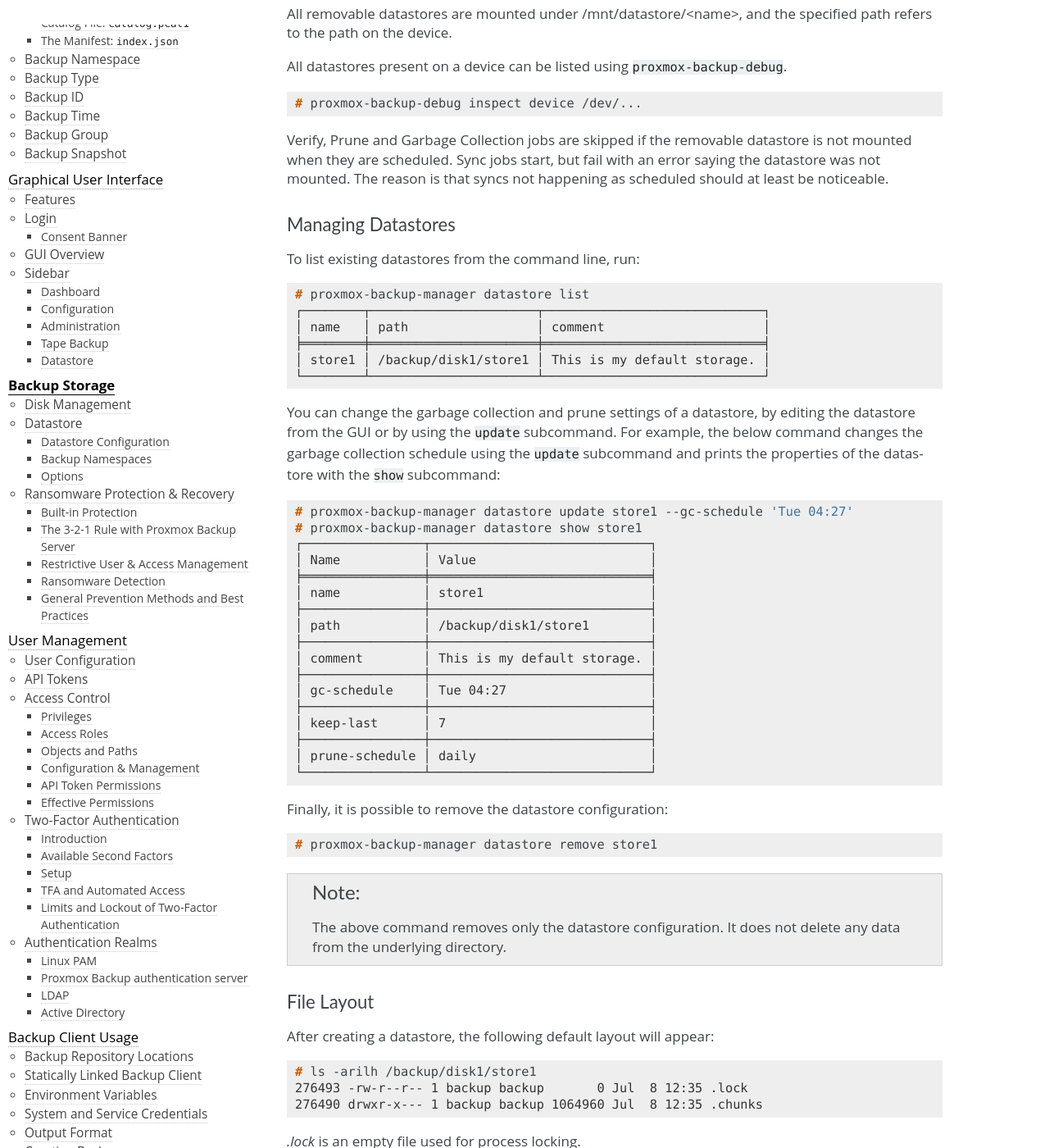
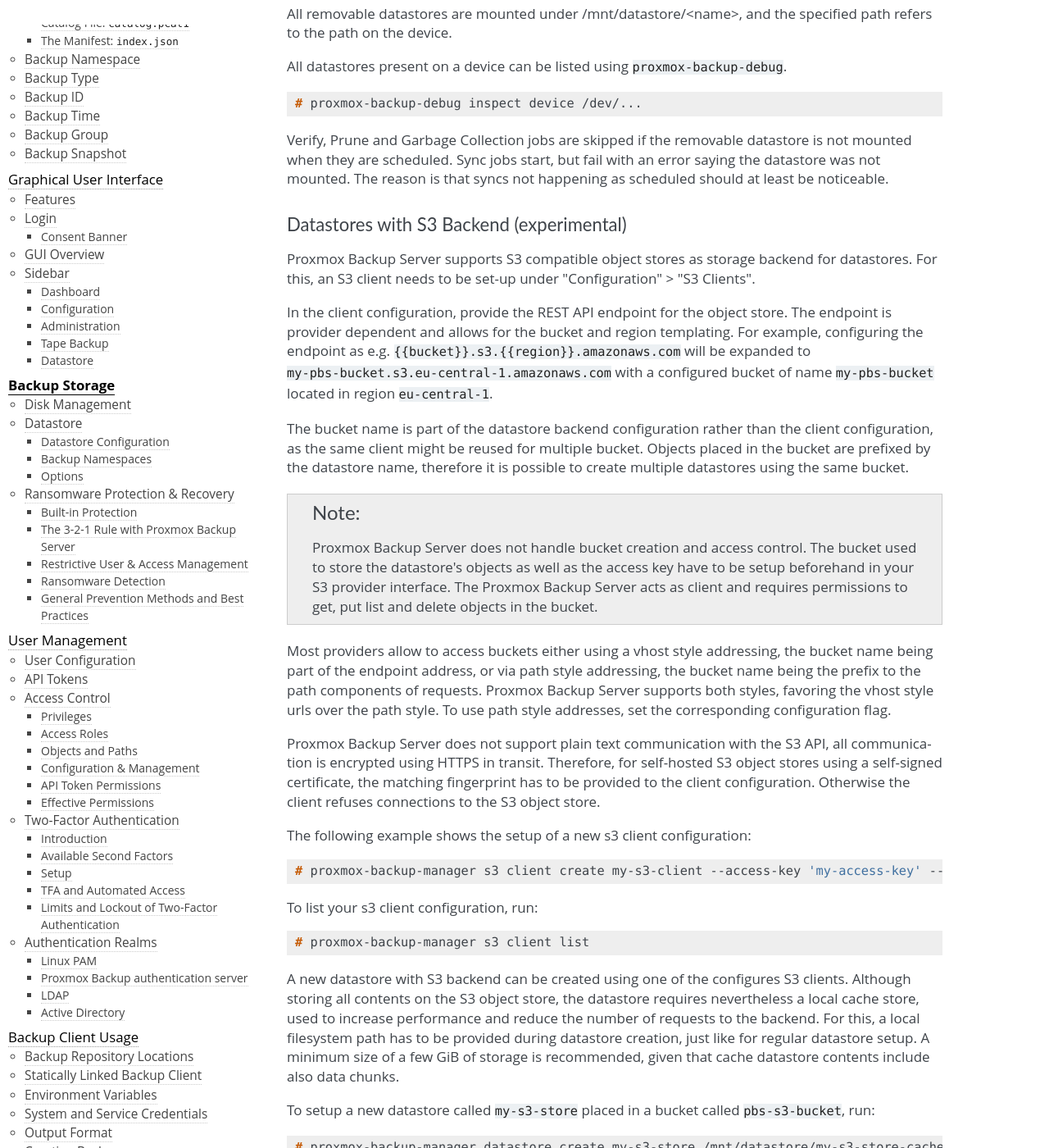
Before and after one commit to rikka-chunibyo/PBS-X, a Sphinx documentation site: the page built from docs/storage.rst, in a window 1280 px wide and 1400 px high, scrolled down 3879 px. Shown: the whole window at 82% size. Built offline with Sphinx 7.4.7, drawn with Linux system fonts in a browser that asks for light colours; some of the changed text lies outside the part shown.

Commit message:
docs: Add section describing how to setup s3 backed datastore
Describe required basic S3 client setup and possible configuration
options as well as the actual setup of a datastore using the client and
a bucket as backend.

Signed-off-by: Christian Ebner <c.ebner@proxmox.com>
Reviewed-by: Hannes Laimer <h.laimer@proxmox.com>
Signed-off-by: Thomas Lamprecht <t.lamprecht@proxmox.com>

```diff
--- a/docs/storage.rst
+++ b/docs/storage.rst
@@ -232,6 +232,79 @@ Verify, Prune and Garbage Collection jobs are skipped if the removable
 datastore is not mounted when they are scheduled. Sync jobs start, but fail
 with an error saying the datastore was not mounted. The reason is that syncs
 not happening as scheduled should at least be noticeable.
+
+Datastores with S3 Backend (experimental)
+^^^^^^^^^^^^^^^^^^^^^^^^^^^^^^^^^^^^^^^^^
+
+Proxmox Backup Server supports S3 compatible object stores as storage backend for datastores. For
+this, an S3 client needs to be set-up under "Configuration" > "S3 Clients".
+
+In the client configuration, provide the REST API endpoint for the object store. The endpoint
+is provider dependent and allows for the bucket and region templating. For example, configuring
+the endpoint as e.g. ``{{bucket}}.s3.{{region}}.amazonaws.com`` will be expanded to
+``my-pbs-bucket.s3.eu-central-1.amazonaws.com`` with a configured bucket of name ``my-pbs-bucket``
+located in region ``eu-central-1``.
+
+The bucket name is part of the datastore backend configuration rather than the client configuration,
+as the same client might be reused for multiple bucket. Objects placed in the bucket are prefixed by
+the datastore name, therefore it is possible to create multiple datastores using the same bucket.
+
+.. note:: Proxmox Backup Server does not handle bucket creation and access control. The bucket used
+   to store the datastore's objects as well as the access key have to be setup beforehand in your S3
+   provider interface. The Proxmox Backup Server acts as client and requires permissions to get, put
+   list and delete objects in the bucket.
+
+Most providers allow to access buckets either using a vhost style addressing, the bucket name being
+part of the endpoint address, or via path style addressing, the bucket name being the prefix to
+the path components of requests. Proxmox Backup Server supports both styles, favoring the vhost
+style urls over the path style. To use path style addresses, set the corresponding configuration
+flag.
+
+Proxmox Backup Server does not support plain text communication with the S3 API, all communication
+is encrypted using HTTPS in transit. Therefore, for self-hosted S3 object stores using a self-signed
+certificate, the matching fingerprint has to be provided to the client configuration. Otherwise the
+client refuses connections to the S3 object store.
+
+The following example shows the setup of a new s3 client configuration:
+
+.. code-block:: console
+
+   # proxmox-backup-manager s3 client create my-s3-client --access-key 'my-access-key' --secret-key 'my-secret-key' --endpoint '{{bucket}}.s3.{{region}}.amazonaws.com' --region eu-central-1
+
+To list your s3 client configuration, run:
+
+.. code-block:: console
+
+   # proxmox-backup-manager s3 client list
+
+A new datastore with S3 backend can be created using one of the configures S3 clients. Although
+storing all contents on the S3 object store, the datastore requires nevertheless a local cache store,
+used to increase performance and reduce the number of requests to the backend. For this, a local
+filesystem path has to be provided during datastore creation, just like for regular datastore setup.
+A minimum size of a few GiB of storage is recommended, given that cache datastore contents include
+also data chunks.
+
+To setup a new datastore called ``my-s3-store`` placed in a bucket called ``pbs-s3-bucket``, run:
+
+.. code-block:: console
+
+   # proxmox-backup-manager datastore create my-s3-store /mnt/datastore/my-s3-store-cache --backend type=s3,client=my-s3-client,bucket=pbs-s3-bucket
+
+A datastore cannot be shared between multiple Proxmox Backup Server instances, only one instance can
+operate on the datastore at a time. However, datastore contents used on an instance which is no
+longer available can be reused on a fresh installation. To recreate the datastore, you must pass the
+``reuse-datastore`` and ``overwrite-in-use`` flags. Since the datastore name is used as prefix, the
+same datastore name must be used.
+
+.. code-block:: console
+
+   # proxmox-backup-manager datastore create my-s3-store /mnt/datastore/my-new-s3-store-cache --backend type=s3,client=my-s3-client,bucket=pbs-s3-bucket --reuse-datastore true --overwrite-in-use true
+
+.. note:: If your S3 object store runs out of space while performing write operation to it, most
+   likely cleanup operations such as cleaning up of contents within a snapshot directory will fail
+   as well. The recommended procedure is to cleanup any stray objects corresponding to this snapshot
+   on the S3 object store manually and refresh the contents via an ``S3 refresh``, either via the
+   CLI or UI.
 
 Managing Datastores
 ^^^^^^^^^^^^^^^^^^^
```
